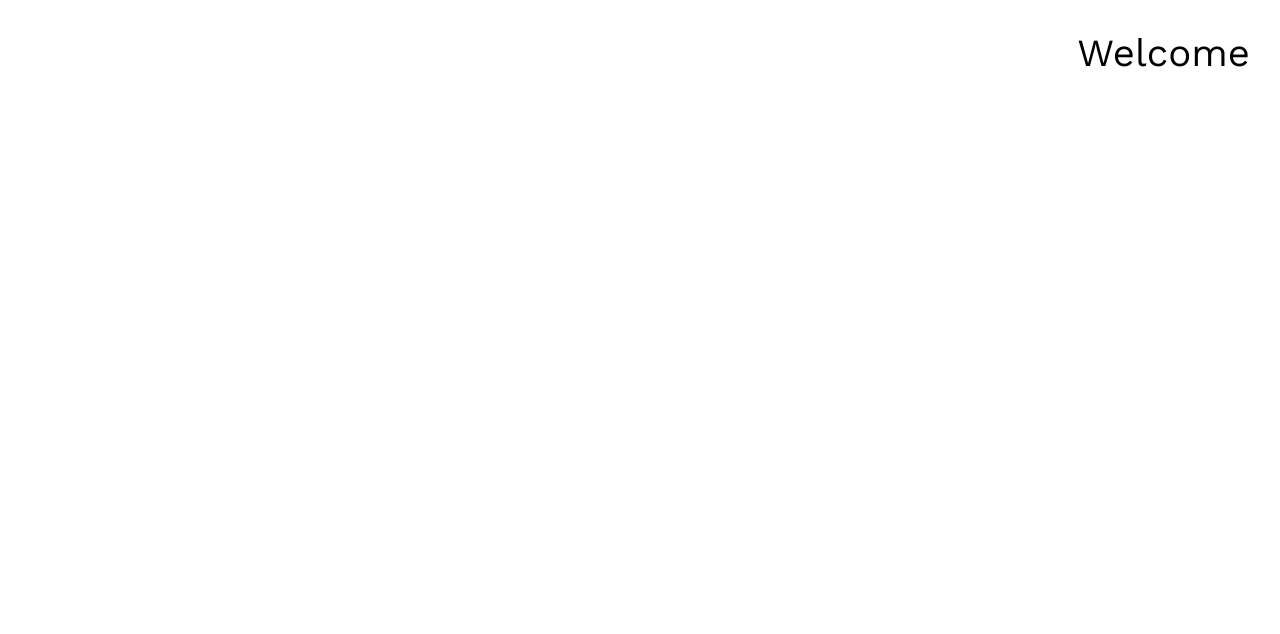
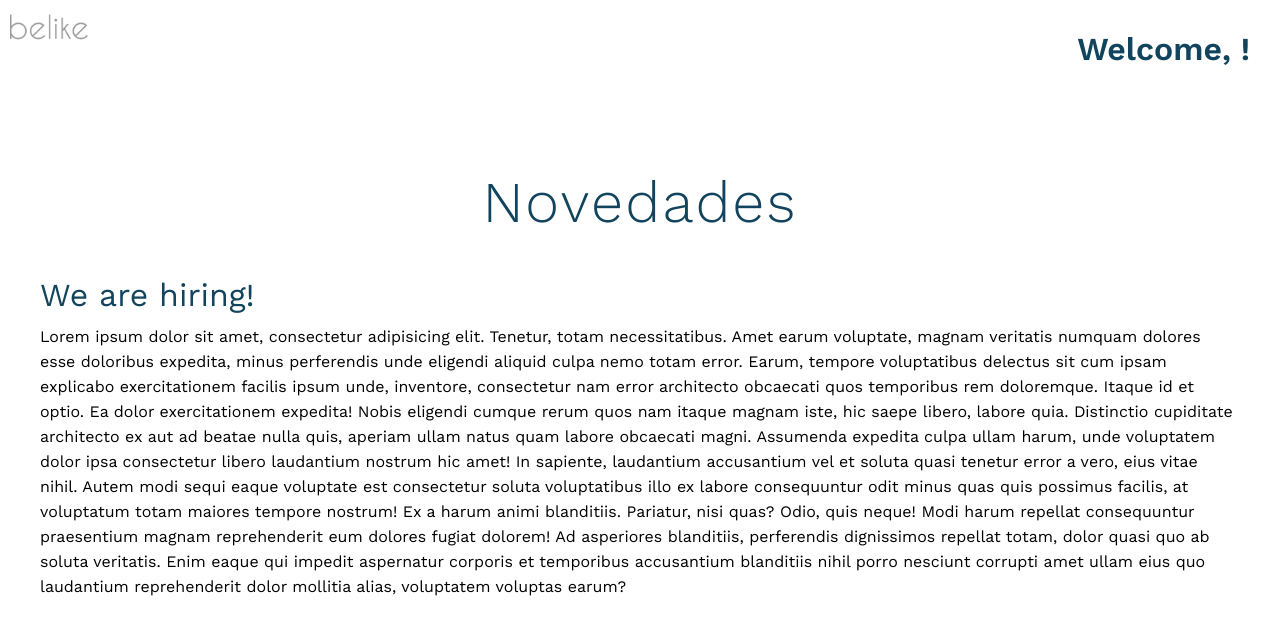
Before and after one commit to LuciaMezquida/sign-up-form, a React (Create React App) app: page /home in a window 1280 px wide. Shown: the top 634 px of the page. Built offline with nearby package versions, Linux system fonts and the light colour scheme.

Commit message:
Add article in home page

```diff
--- a/src/components/Home/Home.css
+++ b/src/components/Home/Home.css
@@ -3,6 +3,36 @@
 }
 .welcome-message {
   text-align: end;
+  font-size: 2rem;
+  font-weight: 600;
   margin: 30px;
-  font-size: 2.4rem;
+  color: #12445d;
 }
+.belike-logo {
+  position: absolute;
+  left: 10px;
+  top: 12px;
+  width: 80px;
+}
+.news {
+  margin-top: 100px;
+}
+.news-title {
+  text-align: center;
+  font-size: 3.6rem;
+  color: #12445d;
+  font-weight: 350;
+  letter-spacing: 2px;
+}
+.article {
+  margin: 40px;
+}
+.article-title {
+  font-size: 2rem;
+  margin: 10px 0;
+  font-weight: 400;
+  color: #12445d;
+}
+.hiring {
+  line-height: 25px;
+}
--- a/src/components/Home/Home.js
+++ b/src/components/Home/Home.js
@@ -4,9 +4,49 @@ import belikelogo from "../../images/belikelogo.png";
 
 const Home = ({ userName }) => {
   return (
-    <div className="home">
-      <p className="welcome-message">{`Welcome ${userName}`}</p>
-    </div>
+    <main className="home">
+      <div>
+        <img
+          src={belikelogo}
+          className="belike-logo"
+          alt="Belike logo"
+          title="Belike logo"
+        />
+        <p className="welcome-message">{`Welcome, ${userName}!`}</p>
+      </div>
+      <section className="news">
+        <h2 className="news-title">Novedades</h2>
+        <article className="article">
+          <h3 className="article-title">We are hiring!</h3>
+          <p className="hiring">
+            Lorem ipsum dolor sit amet, consectetur adipisicing elit. Tenetur,
+            totam necessitatibus. Amet earum voluptate, magnam veritatis numquam
+            dolores esse doloribus expedita, minus perferendis unde eligendi
+            aliquid culpa nemo totam error. Earum, tempore voluptatibus delectus
+            sit cum ipsam explicabo exercitationem facilis ipsum unde,
+            inventore, consectetur nam error architecto obcaecati quos
+            temporibus rem doloremque. Itaque id et optio. Ea dolor
+            exercitationem expedita! Nobis eligendi cumque rerum quos nam itaque
+            magnam iste, hic saepe libero, labore quia. Distinctio cupiditate
+            architecto ex aut ad beatae nulla quis, aperiam ullam natus quam
+            labore obcaecati magni. Assumenda expedita culpa ullam harum, unde
+            voluptatem dolor ipsa consectetur libero laudantium nostrum hic
+            amet! In sapiente, laudantium accusantium vel et soluta quasi
+            tenetur error a vero, eius vitae nihil. Autem modi sequi eaque
+            voluptate est consectetur soluta voluptatibus illo ex labore
+            consequuntur odit minus quas quis possimus facilis, at voluptatum
+            totam maiores tempore nostrum! Ex a harum animi blanditiis.
+            Pariatur, nisi quas? Odio, quis neque! Modi harum repellat
+            consequuntur praesentium magnam reprehenderit eum dolores fugiat
+            dolorem! Ad asperiores blanditiis, perferendis dignissimos repellat
+            totam, dolor quasi quo ab soluta veritatis. Enim eaque qui impedit
+            aspernatur corporis et temporibus accusantium blanditiis nihil porro
+            nesciunt corrupti amet ullam eius quo laudantium reprehenderit dolor
+            mollitia alias, voluptatem voluptas earum?
+          </p>
+        </article>
+      </section>
+    </main>
   );
 };
 Home.propTypes = {
```
